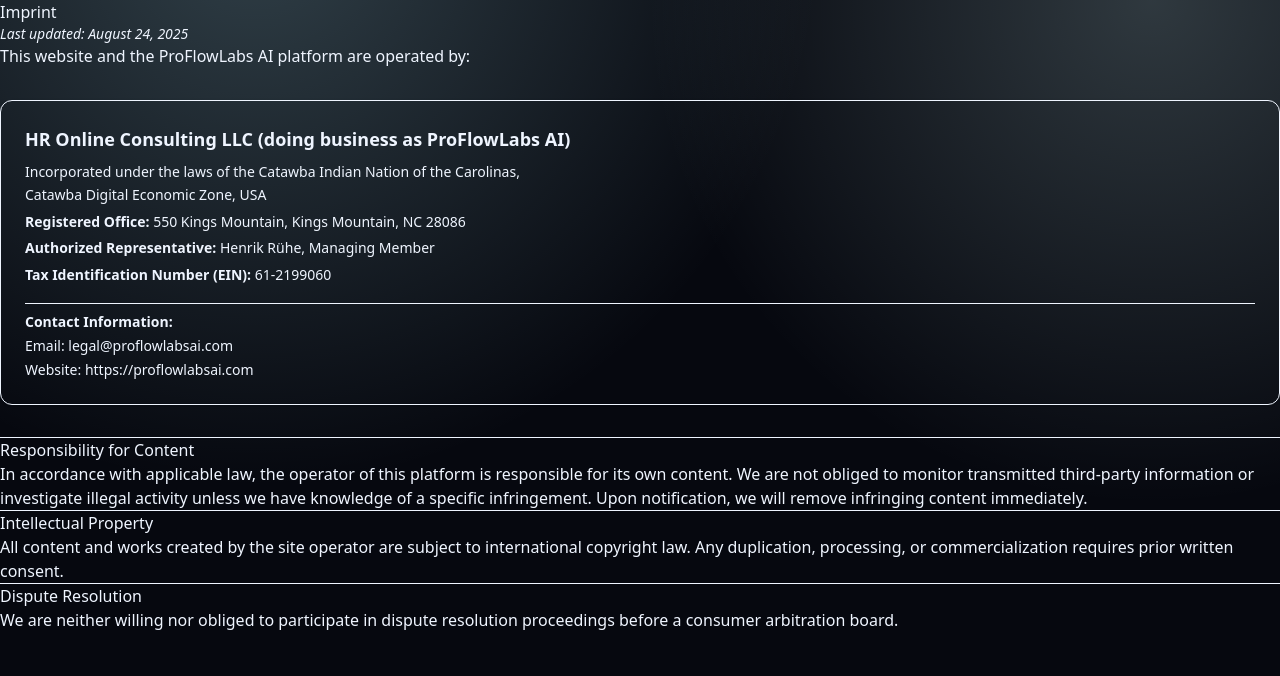
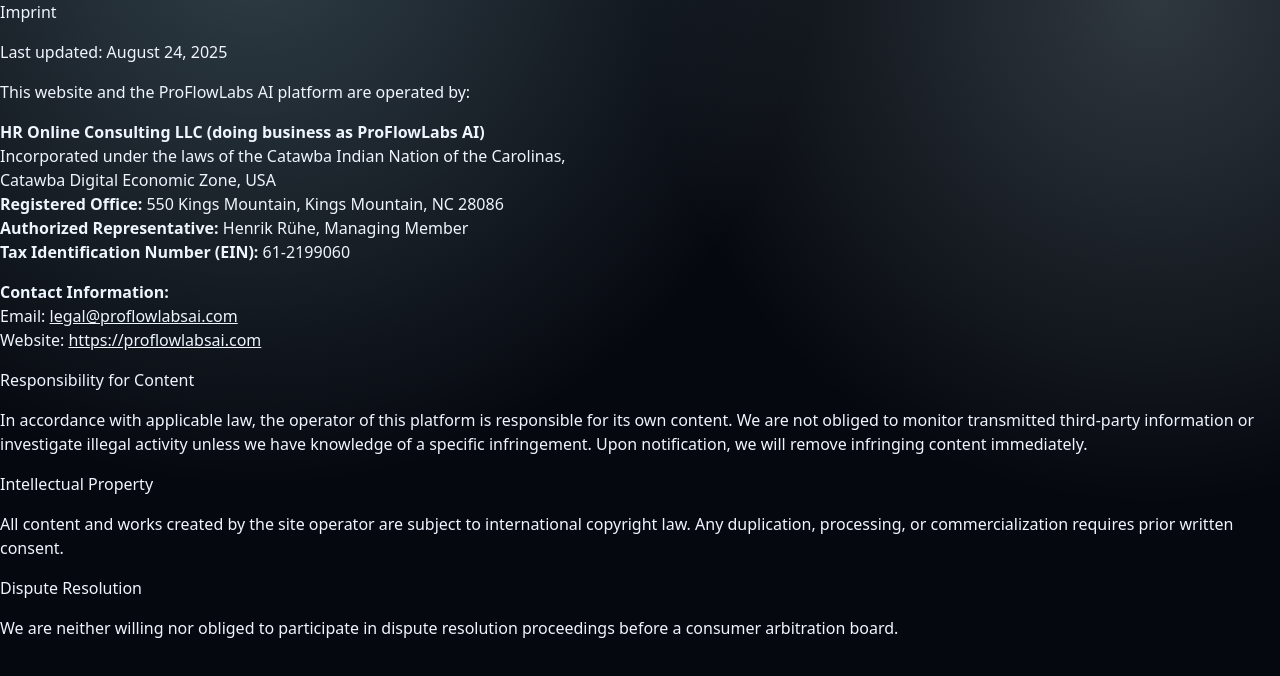
Before and after one commit to proflowlabs-ai/proflowlabsai-web, a Next.js app: page /imprint in a window 1280 px wide. Shown: the top 676 px of the page. Built offline with nearby package versions, Linux system fonts and the light colour scheme.

Commit message:
Simplify legal page styling

```diff
--- a/app/imprint/page.tsx
+++ b/app/imprint/page.tsx
@@ -8,55 +8,54 @@
 
 export default function ImprintPage() {
   return (
-    <>
+    <div className="space-y-4">
       <h1>Imprint</h1>
-      <p className="text-sm text-muted-foreground italic">Last updated: August 24, 2025</p>
+      <p>Last updated: August 24, 2025</p>
 
       <p>This website and the ProFlowLabs AI platform are operated by:</p>
 
-      <div className="not-prose my-8 p-6 rounded-xl border bg-muted/30 shadow-sm">
-        <p className="font-bold text-lg mb-2 text-foreground">HR Online Consulting LLC (doing business as ProFlowLabs AI)</p>
-        <p className="mb-1 text-muted-foreground text-sm leading-relaxed">
-          Incorporated under the laws of the Catawba Indian Nation of the Carolinas,<br />
-          Catawba Digital Economic Zone, USA
-        </p>
-        <p className="mb-1 text-sm leading-relaxed text-foreground">
-          <strong>Registered Office:</strong> 550 Kings Mountain, Kings Mountain, NC 28086
-        </p>
-        <p className="mb-1 text-sm leading-relaxed text-foreground">
-          <strong>Authorized Representative:</strong> Henrik Rühe, Managing Member
-        </p>
-        <p className="mb-4 text-sm leading-relaxed text-foreground">
-          <strong>Tax Identification Number (EIN):</strong> 61-2199060
-        </p>
+      <p>
+        <strong>HR Online Consulting LLC (doing business as ProFlowLabs AI)</strong>
+        <br />
+        Incorporated under the laws of the Catawba Indian Nation of the Carolinas,
+        <br />
+        Catawba Digital Economic Zone, USA
+        <br />
+        <strong>Registered Office:</strong> 550 Kings Mountain, Kings Mountain, NC 28086
+        <br />
+        <strong>Authorized Representative:</strong> Henrik Rühe, Managing Member
+        <br />
+        <strong>Tax Identification Number (EIN):</strong> 61-2199060
+      </p>
 
-        <div className="space-y-1 pt-2 border-t text-sm">
-          <p className="font-semibold text-foreground">Contact Information:</p>
-          <p>Email: <a href="mailto:legal@proflowlabsai.com" className="text-primary hover:underline font-medium">legal@proflowlabsai.com</a></p>
-          <p>Website: <Link href="https://proflowlabsai.com" className="text-primary hover:underline font-medium">https://proflowlabsai.com</Link></p>
-        </div>
-      </div>
-
-      <hr />
+      <p>
+        <strong>Contact Information:</strong>
+        <br />
+        Email:{' '}
+        <a href="mailto:legal@proflowlabsai.com" className="underline">
+          legal@proflowlabsai.com
+        </a>
+        <br />
+        Website:{' '}
+        <Link href="https://proflowlabsai.com" className="underline">
+          https://proflowlabsai.com
+        </Link>
+      </p>
 
       <h2>Responsibility for Content</h2>
       <p>
         In accordance with applicable law, the operator of this platform is responsible for its own content. We are not obliged to monitor transmitted third-party information or investigate illegal activity unless we have knowledge of a specific infringement. Upon notification, we will remove infringing content immediately.
       </p>
 
-      <hr />
-
       <h2>Intellectual Property</h2>
       <p>
         All content and works created by the site operator are subject to international copyright law. Any duplication, processing, or commercialization requires prior written consent.
       </p>
 
-      <hr />
-
       <h2>Dispute Resolution</h2>
       <p>
         We are neither willing nor obliged to participate in dispute resolution proceedings before a consumer arbitration board.
       </p>
-    </>
+    </div>
   )
 }
--- a/app/privacy/page.tsx
+++ b/app/privacy/page.tsx
@@ -8,16 +8,16 @@
 
 export default function PrivacyPage() {
   return (
-    <>
+    <div className="space-y-4">
       <h1>Privacy Policy</h1>
-      <p className="text-sm text-muted-foreground">Last updated August 23, 2025</p>
+      <p>Last updated August 23, 2025</p>
 
       <p>
         This Privacy Notice for <strong>HR Online Consulting LLC</strong> (doing business as <strong>ProFlowLabs AI</strong>) (&quot;<strong>we</strong>,&quot; &quot;<strong>us</strong>,&quot; or &quot;<strong>our</strong>&quot;), describes how and why we might access, collect, store, use, and/or share (&quot;process&quot;) your personal information when you use our services (&quot;Services&quot;).
       </p>
 
       <ul>
-        <li>Visit our website at <Link href="https://proflowlabsai.com" className="text-primary hover:underline">https://proflowlabsai.com</Link></li>
+        <li>Visit our website at <Link href="https://proflowlabsai.com" className="underline">https://proflowlabsai.com</Link></li>
         <li>Use the ProFlowLabs AI clinical documentation platform</li>
         <li>Engage with us in other related ways, including any sales, marketing, or events</li>
       </ul>
@@ -31,9 +31,9 @@
       <h2>Summary of Key Points</h2>
       <ul>
         <li><strong>What personal information do we process?</strong> We may process personal information depending on how you interact with us and the Services.</li>
-        <li><strong>Special categories of data?</strong> We process special categories of data (health data) only under a signed <Link href="/legal/dpa" className="text-primary hover:underline">Data Processing Agreement (DPA)</Link>.</li>
+        <li><strong>Special categories of data?</strong> We process special categories of data (health data) only under a signed <Link href="/legal/dpa" className="underline">Data Processing Agreement (DPA)</Link>.</li>
         <li><strong>How do we process your information?</strong> To provide, improve, and administer our Services, communicate with you, for security and fraud prevention, and to comply with law.</li>
-        <li><strong>Do we share your personal information?</strong> Yes, with authorized <Link href="/legal/subprocessors" className="text-primary hover:underline">Subprocessors</Link>.</li>
+        <li><strong>Do we share your personal information?</strong> Yes, with authorized <Link href="/legal/subprocessors" className="underline">Subprocessors</Link>.</li>
         <li><strong>How do we keep your data safe?</strong> We have organizational and technical safeguards (TOMs).</li>
       </ul>
 
@@ -76,10 +76,10 @@
       <hr />
 
       <h2>5. Contact Us</h2>
-      <address className="not-italic font-medium">
+      <address>
         HR Online Consulting LLC<br />
         550 Kings Mountain, Kings Mountain, NC 28086, United States
       </address>
-    </>
+    </div>
   )
 }
```
